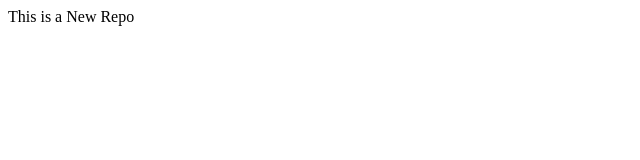
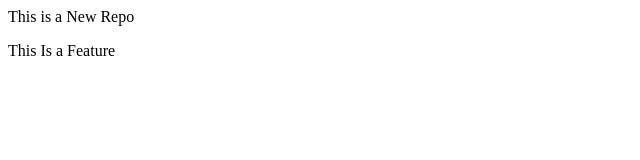
Before and after one commit to Adzzzx/localrepo, a plain HTML site: page Index.html in a window 1280 px wide. Shown: the full height of the page, 0-640 px from the left. Drawn offline with Linux system fonts and the light colour scheme.

Commit message:
Add New Feature

```diff
--- a/Index.html
+++ b/Index.html
@@ -1 +1,2 @@
 <p>This is a New Repo</p>
+<p>This Is a Feature</p>
```
